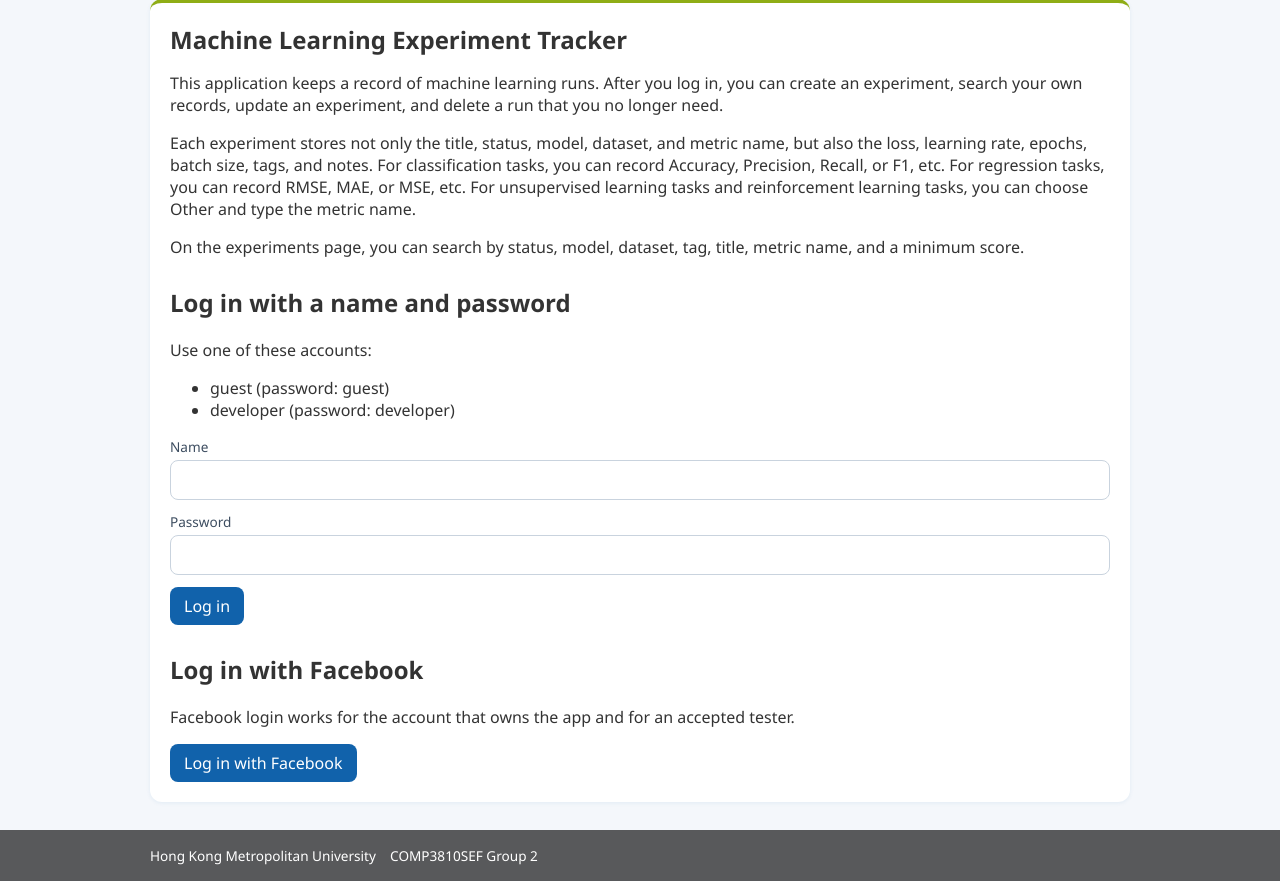
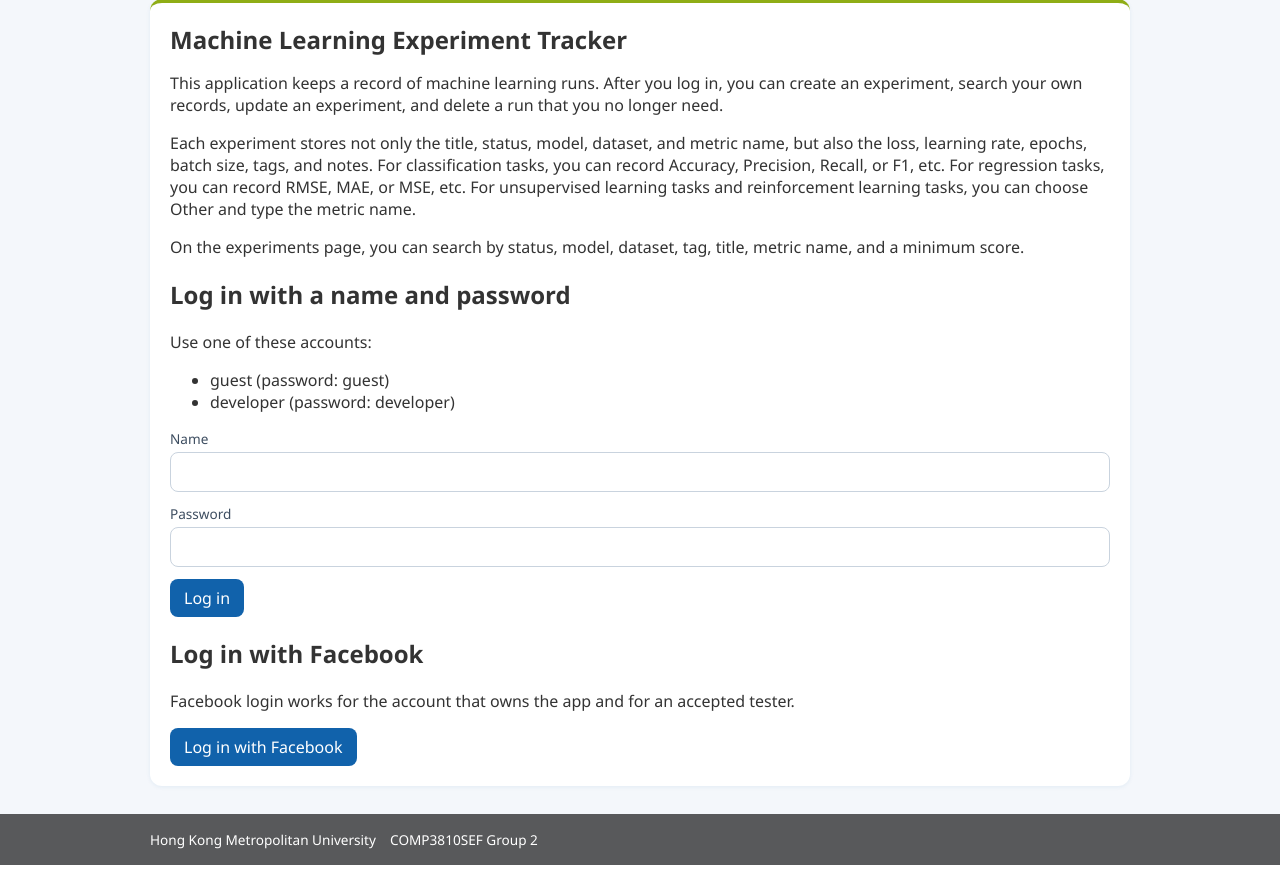
Before and after one commit to CTK2771/comp3810sef_group2, a Node server app: page /login in a window 1280 px wide. Shown: the part 115-996 px from the top of the page. Run offline with Node 20, Linux system fonts and the light colour scheme; some libraries are stand-ins or nearby versions.

Commit message:
Remove margin-top from .intro h2
Remove margin-top from intro h2 style.

```diff
--- a/public/style.css
+++ b/public/style.css
@@ -310,9 +310,6 @@ h1 {
 }
 
 
-.intro h2 {
-    margin-top: 28px;
-}
 
 footer {
     margin-top:auto;
```
